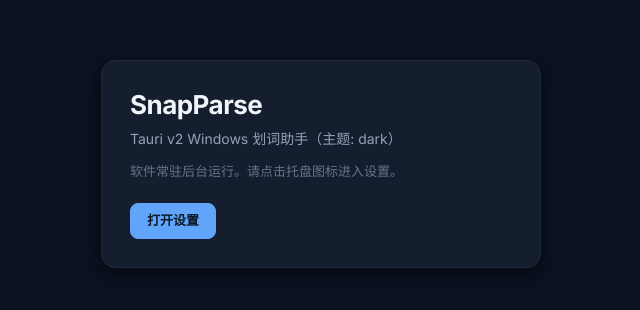
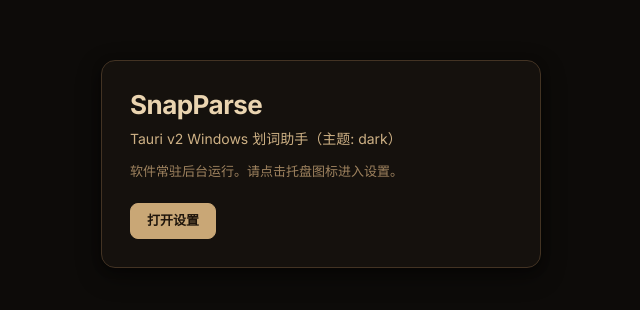
Before and after one commit to leisure462/SnapParse, a React (Vite) app: page / in a window 1280 px wide. Shown: the part 236-546 px from the top of the page, without its empty margins (319-959 px from the left). Built offline with nearby package versions, Linux system fonts and the light colour scheme.

Commit message:
v0.1.52: render markdown output, add result copy action, and refresh theme alignment

```diff
--- a/package.json
+++ b/package.json
@@ -1,7 +1,7 @@
 {
   "name": "snapparse",
   "private": true,
-  "version": "0.1.51",
+  "version": "0.1.52",
   "type": "module",
   "scripts": {
     "dev": "vite",
@@ -14,7 +14,9 @@
   "dependencies": {
     "@tauri-apps/api": "^2.0.0",
     "react": "^18.3.1",
-    "react-dom": "^18.3.1"
+    "react-dom": "^18.3.1",
+    "react-markdown": "^10.1.0",
+    "remark-gfm": "^4.0.1"
   },
   "devDependencies": {
     "@tauri-apps/cli": "^2.10.0",
--- a/src-tauri/tauri.conf.json
+++ b/src-tauri/tauri.conf.json
@@ -1,7 +1,7 @@
 {
   "$schema": "https://schema.tauri.app/config/2",
   "productName": "SnapParse",
-  "version": "0.1.51",
+  "version": "0.1.52",
   "identifier": "com.leisure462.snapparse",
   "build": {
     "beforeDevCommand": "npm run dev",
--- a/src/windows/action-bar/actionBar.css
+++ b/src/windows/action-bar/actionBar.css
@@ -15,17 +15,17 @@
 /* ── Light / dark actionbar tokens ──────────────────────────── */
 :root,
 :root[data-theme="light"] {
-  --sp-actionbar-bg: #f7f9fc;
-  --sp-actionbar-corner: #f7f9fc;
-  --sp-actionbar-btn-hover: #e8eef8;
-  --sp-actionbar-btn-active: #dce7f7;
+  --sp-actionbar-bg: #ffffff;
+  --sp-actionbar-corner: #ffffff;
+  --sp-actionbar-btn-hover: #edf3ff;
+  --sp-actionbar-btn-active: #e1ebff;
 }
 
 :root[data-theme="dark"] {
-  --sp-actionbar-bg: #1b283d;
-  --sp-actionbar-corner: #1b283d;
-  --sp-actionbar-btn-hover: #263a58;
-  --sp-actionbar-btn-active: #304a70;
+  --sp-actionbar-bg: var(--sp-surface-raised);
+  --sp-actionbar-corner: var(--sp-surface-raised);
+  --sp-actionbar-btn-hover: var(--sp-surface-hover);
+  --sp-actionbar-btn-active: var(--sp-primary-soft);
 }
 
 /* The ref is on this element — getBoundingClientRect() sizes the
@@ -146,7 +146,7 @@
   display: inline-grid;
   place-items: center;
   flex-shrink: 0;
-  color: #ffffff;
+  color: currentColor;
 }
 
 .md2-action-icon svg {
--- a/src/windows/settings/SettingsWindow.tsx
+++ b/src/windows/settings/SettingsWindow.tsx
@@ -20,13 +20,13 @@
 type SectionKey = "api" | "general" | "toolbar" | "hotkeys" | "window" | "features" | "advanced";
 
 const SECTIONS: Array<{ key: SectionKey; label: string }> = [
+  { key: "general", label: "通用设置" },
   { key: "api", label: "API配置" },
-  { key: "general", label: "通用设置" },
+  { key: "features", label: "功能" },
   { key: "toolbar", label: "工具栏" },
-  { key: "hotkeys", label: "快捷键设置" },
   { key: "window", label: "功能窗口" },
-  { key: "features", label: "功能" },
-  { key: "advanced", label: "高级设置" }
+  { key: "advanced", label: "高级设置" },
+  { key: "hotkeys", label: "快捷键设置" }
 ];
 
 function persistThemeFromSettings(settings: AppSettings): void {
@@ -34,7 +34,7 @@
 }
 
 export default function SettingsWindow(): JSX.Element {
-  const [activeSection, setActiveSection] = useState<SectionKey>("api");
+  const [activeSection, setActiveSection] = useState<SectionKey>("general");
   const [settings, setSettings] = useState<AppSettings>(() => defaultSettings());
   const [isResettingDefaults, setIsResettingDefaults] = useState(false);
   const hasHydratedRef = useRef(false);
--- a/src/windows/settings/settings.css
+++ b/src/windows/settings/settings.css
@@ -2,57 +2,57 @@
 
 :root,
 :root[data-theme="light"] {
-  --sp-settings-bg-top: #fffefb;
-  --sp-settings-bg-bottom: #f9f6ef;
-  --sp-settings-bg-glow: rgba(196, 161, 109, 0.11);
-  --sp-settings-frame-bg: #fffdf9;
-  --sp-settings-frame-border: #ddcfb6;
+  --sp-settings-bg-top: #f6f9ff;
+  --sp-settings-bg-bottom: #eef4ff;
+  --sp-settings-bg-glow: rgba(73, 113, 193, 0.14);
+  --sp-settings-frame-bg: #ffffff;
+  --sp-settings-frame-border: #d7e2f4;
   --sp-settings-frame-shadow:
-    0 14px 28px rgba(63, 45, 20, 0.12),
-    0 6px 14px rgba(63, 45, 20, 0.08),
-    inset 0 1px 0 rgba(255, 250, 240, 0.80);
+    0 18px 34px rgba(30, 66, 124, 0.12),
+    0 8px 18px rgba(33, 72, 136, 0.08),
+    inset 0 1px 0 rgba(255, 255, 255, 0.92);
 
   --sp-settings-sidebar-bg:
-    linear-gradient(180deg, #f9f4ea 0%, #f4eee2 100%);
-  --sp-settings-sidebar-border: #d8c6aa;
+    linear-gradient(180deg, #f8fbff 0%, #f1f6ff 100%);
+  --sp-settings-sidebar-border: #d5e1f4;
 
   --sp-settings-main-bg:
-    linear-gradient(180deg, #fffdf8 0%, #f8f4eb 100%);
+    linear-gradient(180deg, #ffffff 0%, #f5f9ff 100%);
 
-  --sp-settings-card-bg: #fffdf8;
-  --sp-settings-card-border: #dfcfb3;
+  --sp-settings-card-bg: #ffffff;
+  --sp-settings-card-border: #d8e4f7;
   --sp-settings-card-shadow:
-    0 10px 20px rgba(79, 57, 25, 0.10),
-    inset 0 1px 0 rgba(255, 251, 242, 0.90);
+    0 10px 20px rgba(41, 73, 130, 0.10),
+    inset 0 1px 0 rgba(255, 255, 255, 0.92);
 
-  --sp-settings-tab-bg: #f8f1e4;
-  --sp-settings-tab-border: #d7c3a2;
-  --sp-settings-tab-hover: #f3ead8;
-  --sp-settings-tab-active-bg: linear-gradient(180deg, #f0e4ce 0%, #e7d5b6 100%);
-  --sp-settings-tab-active-border: #c7a777;
+  --sp-settings-tab-bg: #f4f8ff;
+  --sp-settings-tab-border: #cfdbef;
+  --sp-settings-tab-hover: #e8effc;
+  --sp-settings-tab-active-bg: linear-gradient(180deg, #e2ebff 0%, #d5e2fb 100%);
+  --sp-settings-tab-active-border: #7d9fdd;
 
-  --sp-settings-input-bg: #fffaf1;
-  --sp-settings-input-border: #d6bf9a;
+  --sp-settings-input-bg: #fbfdff;
+  --sp-settings-input-border: #cbdaf0;
   --sp-settings-input-shadow:
-    inset 0 1px 0 rgba(255, 248, 236, 0.88),
-    0 3px 8px rgba(82, 58, 22, 0.08);
+    inset 0 1px 0 rgba(255, 255, 255, 0.92),
+    0 3px 8px rgba(37, 71, 129, 0.08);
 
-  --sp-settings-switch-bg: #f8f1e3;
-  --sp-settings-switch-border: #d3bc97;
-  --sp-settings-switch-hover: #f1e7d3;
+  --sp-settings-switch-bg: #f5f9ff;
+  --sp-settings-switch-border: #cad8ee;
+  --sp-settings-switch-hover: #ebf2ff;
 
-  --sp-settings-reset-bg: #f4e9d3;
-  --sp-settings-reset-border: #cfb28a;
+  --sp-settings-reset-bg: #edf3ff;
+  --sp-settings-reset-border: #c2d4f1;
 
-  --sp-settings-text: #9b7c4b;
-  --sp-settings-text-secondary: #aa8b59;
-  --sp-settings-text-muted: #b99d6f;
-  --sp-settings-accent: #c0a06f;
-  --sp-settings-accent-hover: #cfb180;
-  --sp-settings-accent-soft: rgba(192, 160, 111, 0.22);
-  --sp-settings-accent-ring: rgba(192, 160, 111, 0.28);
-  --sp-settings-on-accent: #23170d;
-  --sp-settings-border-strong: #c3a57a;
+  --sp-settings-text: #1f3659;
+  --sp-settings-text-secondary: #2f4e80;
+  --sp-settings-text-muted: #58739a;
+  --sp-settings-accent: #3c67ba;
+  --sp-settings-accent-hover: #3157a0;
+  --sp-settings-accent-soft: rgba(60, 103, 186, 0.18);
+  --sp-settings-accent-ring: rgba(60, 103, 186, 0.26);
+  --sp-settings-on-accent: #ffffff;
+  --sp-settings-border-strong: #8faad5;
 }
 
 :root[data-theme="dark"] {
--- a/src/windows/theme/themeTokens.css
+++ b/src/windows/theme/themeTokens.css
@@ -86,51 +86,51 @@
 /* ── Dark Theme ─────────────────────────────────────────────── */
 :root[data-theme="dark"] {
   /* Primary */
-  --sp-primary: #60a5fa;
-  --sp-primary-hover: #93c5fd;
-  --sp-primary-soft: rgba(96, 165, 250, 0.12);
-  --sp-on-primary: #0c1929;
+  --sp-primary: #c9a776;
+  --sp-primary-hover: #d6b88b;
+  --sp-primary-soft: rgba(201, 167, 118, 0.20);
+  --sp-on-primary: #1f150b;
 
   /* Surface hierarchy */
-  --sp-bg: #0c1222;
-  --sp-surface: #151e2e;
-  --sp-surface-raised: #1a2438;
-  --sp-surface-overlay: rgba(21, 30, 46, 0.92);
-  --sp-surface-hover: #1e293b;
-  --sp-surface-active: #253248;
+  --sp-bg: #0d0b09;
+  --sp-surface: #15110d;
+  --sp-surface-raised: #1b150f;
+  --sp-surface-overlay: rgba(21, 17, 13, 0.92);
+  --sp-surface-hover: #241c14;
+  --sp-surface-active: #30251b;
 
   /* Border / Divider */
-  --sp-border: #1e293b;
-  --sp-border-strong: #334155;
-  --sp-ring-focus: rgba(96, 165, 250, 0.40);
+  --sp-border: #433323;
+  --sp-border-strong: #5e4a33;
+  --sp-ring-focus: rgba(201, 167, 118, 0.34);
 
   /* Text */
-  --sp-text: #f1f5f9;
-  --sp-text-secondary: #94a3b8;
-  --sp-text-muted: #64748b;
-  --sp-text-inverse: #0f172a;
+  --sp-text: #ead4b0;
+  --sp-text-secondary: #ceb185;
+  --sp-text-muted: #9f835f;
+  --sp-text-inverse: #1a120a;
 
   /* Semantic */
-  --sp-success: #4ade80;
-  --sp-success-soft: rgba(74, 222, 128, 0.12);
-  --sp-warning: #fbbf24;
-  --sp-warning-soft: rgba(251, 191, 36, 0.12);
-  --sp-error: #f87171;
-  --sp-error-soft: rgba(248, 113, 113, 0.12);
+  --sp-success: #7fd3a8;
+  --sp-success-soft: rgba(127, 211, 168, 0.14);
+  --sp-warning: #e2be7b;
+  --sp-warning-soft: rgba(226, 190, 123, 0.16);
+  --sp-error: #ef9c8f;
+  --sp-error-soft: rgba(239, 156, 143, 0.14);
 
   /* Elevation */
-  --sp-shadow-sm: 0 1px 2px rgba(0, 0, 0, 0.20);
-  --sp-shadow-md: 0 4px 12px rgba(0, 0, 0, 0.30), 0 1px 3px rgba(0, 0, 0, 0.25);
-  --sp-shadow-lg: 0 8px 24px rgba(0, 0, 0, 0.40), 0 2px 8px rgba(0, 0, 0, 0.30);
-  --sp-shadow-xl: 0 16px 48px rgba(0, 0, 0, 0.50), 0 4px 16px rgba(0, 0, 0, 0.35);
+  --sp-shadow-sm: 0 1px 2px rgba(0, 0, 0, 0.26);
+  --sp-shadow-md: 0 4px 12px rgba(0, 0, 0, 0.34), 0 1px 3px rgba(0, 0, 0, 0.28);
+  --sp-shadow-lg: 0 8px 24px rgba(0, 0, 0, 0.44), 0 2px 8px rgba(0, 0, 0, 0.34);
+  --sp-shadow-xl: 0 16px 48px rgba(0, 0, 0, 0.54), 0 4px 16px rgba(0, 0, 0, 0.38);
 
   /* Scrollbar */
-  --sp-scrollbar-thumb: rgba(255, 255, 255, 0.12);
-  --sp-scrollbar-thumb-hover: rgba(255, 255, 255, 0.22);
+  --sp-scrollbar-thumb: rgba(201, 167, 118, 0.26);
+  --sp-scrollbar-thumb-hover: rgba(201, 167, 118, 0.42);
 
   /* Backdrop (for action bar glass effect) */
-  --sp-glass-bg: rgba(21, 30, 46, 0.78);
-  --sp-glass-border: rgba(30, 41, 59, 0.60);
+  --sp-glass-bg: rgba(21, 17, 13, 0.78);
+  --sp-glass-border: rgba(67, 51, 35, 0.60);
 }
 
 /* ── Global Reset ───────────────────────────────────────────── */
```
Also changed, not shown: src/windows/common/ResultPanel.tsx (+63 -13 lines), src/windows/common/windowChrome.css (+129 -3 lines), 2 other files (tests, documents, lock files or other folders).
